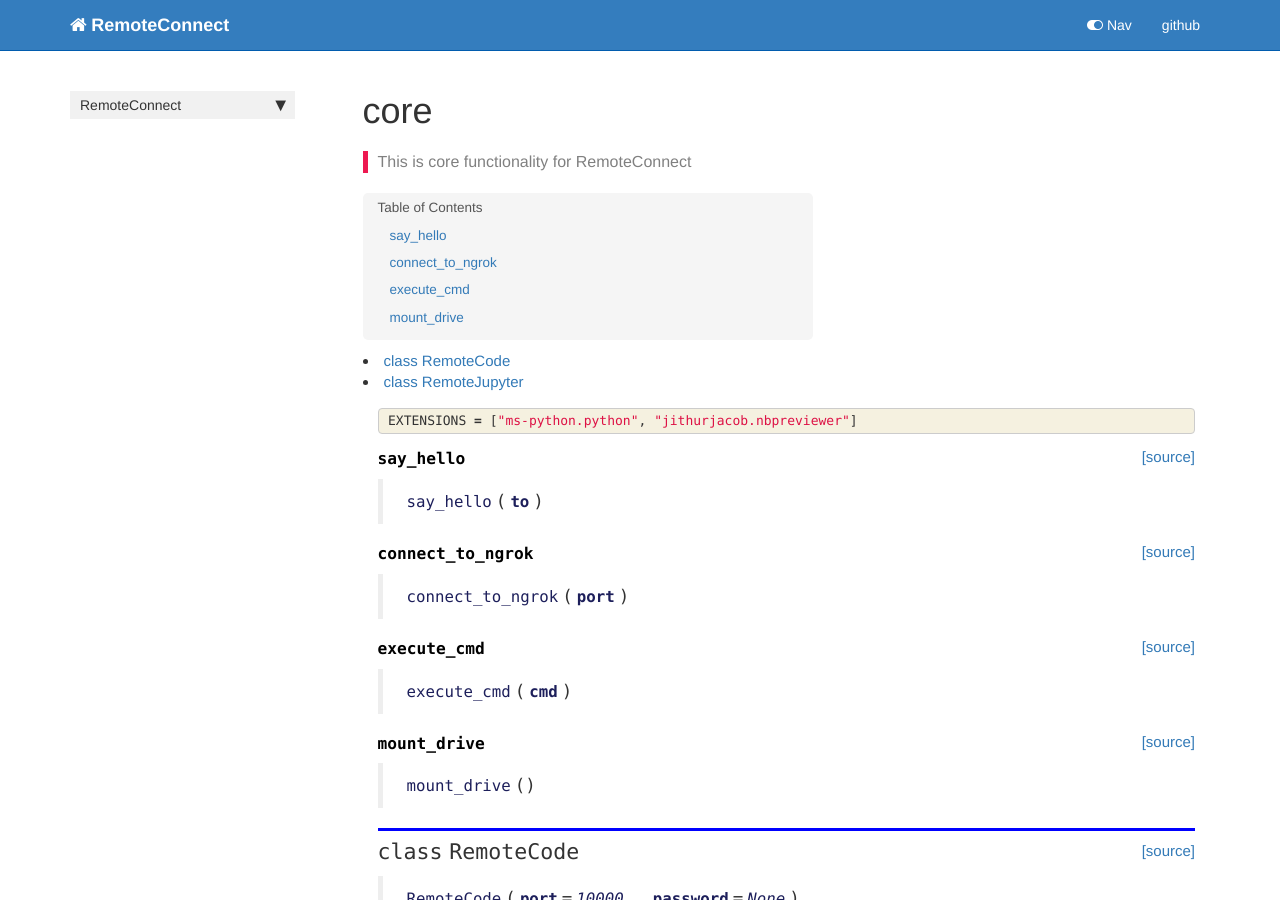
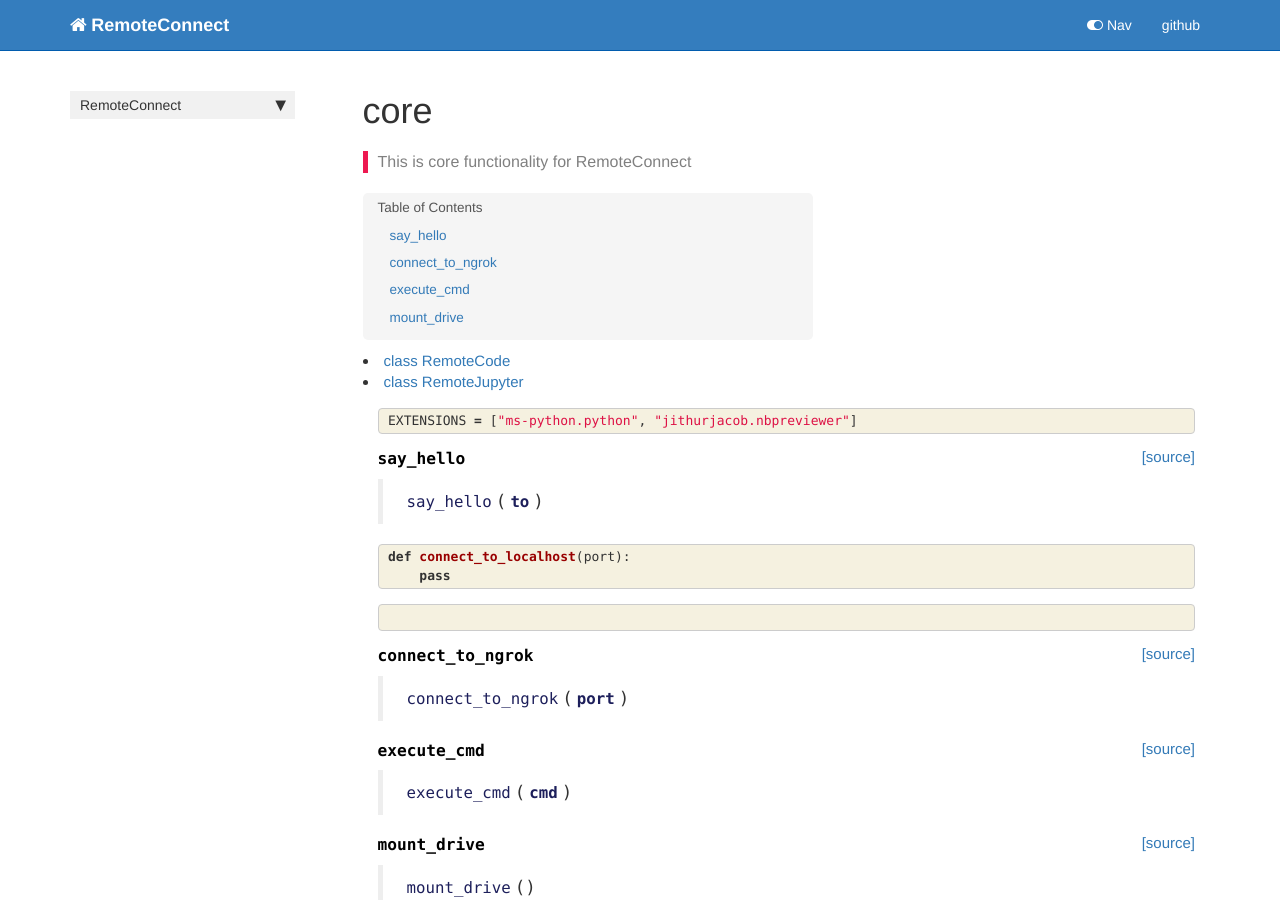
Before and after one commit to Rahuketu86/RemoteConnect, a Jekyll site: the page built from docs/core.html, in a window 1280 px wide and 900 px high. Built offline with Jekyll 4.4.1, drawn with Linux system fonts in a browser that asks for light colours; nearby versions of some CDN libraries; comment, search, counter and statistics services are not loaded.

Commit message:
Added some modification of cli

```diff
--- a/RemoteConnect/cli.py
+++ b/RemoteConnect/cli.py
@@ -11,8 +11,7 @@
 def start_code(port:Param("Port to Start Code", type=int)=10000,
                password:Param("Password to Start Code", type=str)=None):
     "Starts Code Server"
-    if IN_COLAB:
-        mount_drive()
+    if IN_COLAB: mount_drive()
     print(RemoteCode(password=password, port=port))
 
 
@@ -20,6 +19,5 @@
 @call_parse
 def start_jupyter(port:Param("Port to Start Code", type=int)=9000):
     "Starts Jupyter"
-    if IN_COLAB:
-        mount_drive()
+    if IN_COLAB: mount_drive()
     RemoteJupyter(port=port)
--- a/docs/cli.html
+++ b/docs/cli.html
@@ -86,7 +86,7 @@
 
 
 <div class="output_markdown rendered_html output_subarea ">
-<h4 id="start_jupyter" class="doc_header"><code>start_jupyter</code><a href="https://github.com/rahuketu86/RemoteConnect/tree/master/RemoteConnect/cli.py#L20" class="source_link" style="float:right">[source]</a></h4><blockquote><p><code>start_jupyter</code>(<strong><code>port</code></strong>:"Port to Start Code"=<em><code>9000</code></em>)</p>
+<h4 id="start_jupyter" class="doc_header"><code>start_jupyter</code><a href="https://github.com/rahuketu86/RemoteConnect/tree/master/RemoteConnect/cli.py#L19" class="source_link" style="float:right">[source]</a></h4><blockquote><p><code>start_jupyter</code>(<strong><code>port</code></strong>:"Port to Start Code"=<em><code>9000</code></em>)</p>
 </blockquote>
 <p>Starts Jupyter</p>
 
--- a/docs/core.html
+++ b/docs/core.html
@@ -78,6 +78,41 @@
 
 </div>
 
+</div>
+</div>
+
+</div>
+    {% endraw %}
+
+    {% raw %}
+
+<div class="cell border-box-sizing code_cell rendered">
+<div class="input">
+
+<div class="inner_cell">
+    <div class="input_area">
+<div class=" highlight hl-ipython3"><pre><span></span><span class="k">def</span> <span class="nf">connect_to_localhost</span><span class="p">(</span><span class="n">port</span><span class="p">):</span>
+    <span class="k">pass</span>
+</pre></div>
+
+    </div>
+</div>
+</div>
+
+</div>
+    {% endraw %}
+
+    {% raw %}
+
+<div class="cell border-box-sizing code_cell rendered">
+<div class="input">
+
+<div class="inner_cell">
+    <div class="input_area">
+<div class=" highlight hl-ipython3"><pre><span></span>
+</pre></div>
+
+    </div>
 </div>
 </div>
 
```
Also changed, not shown: 2 other files.
